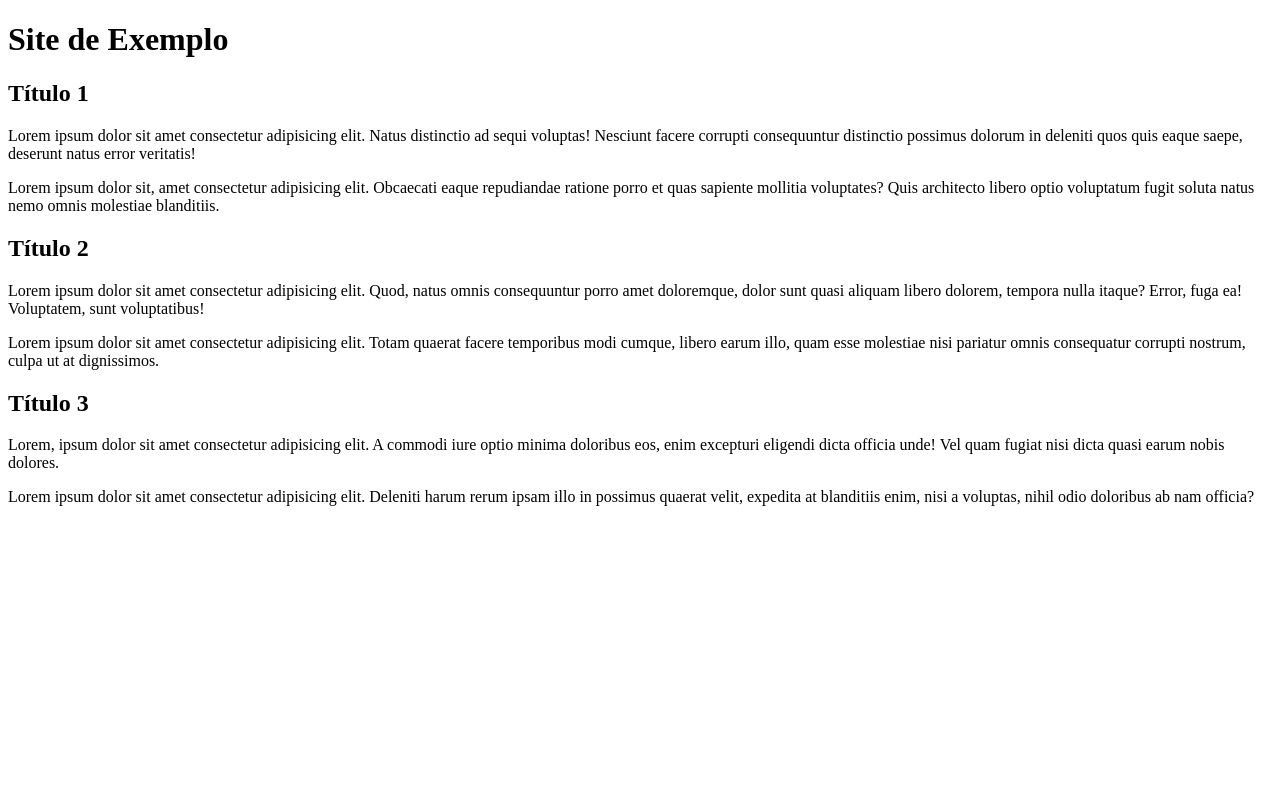
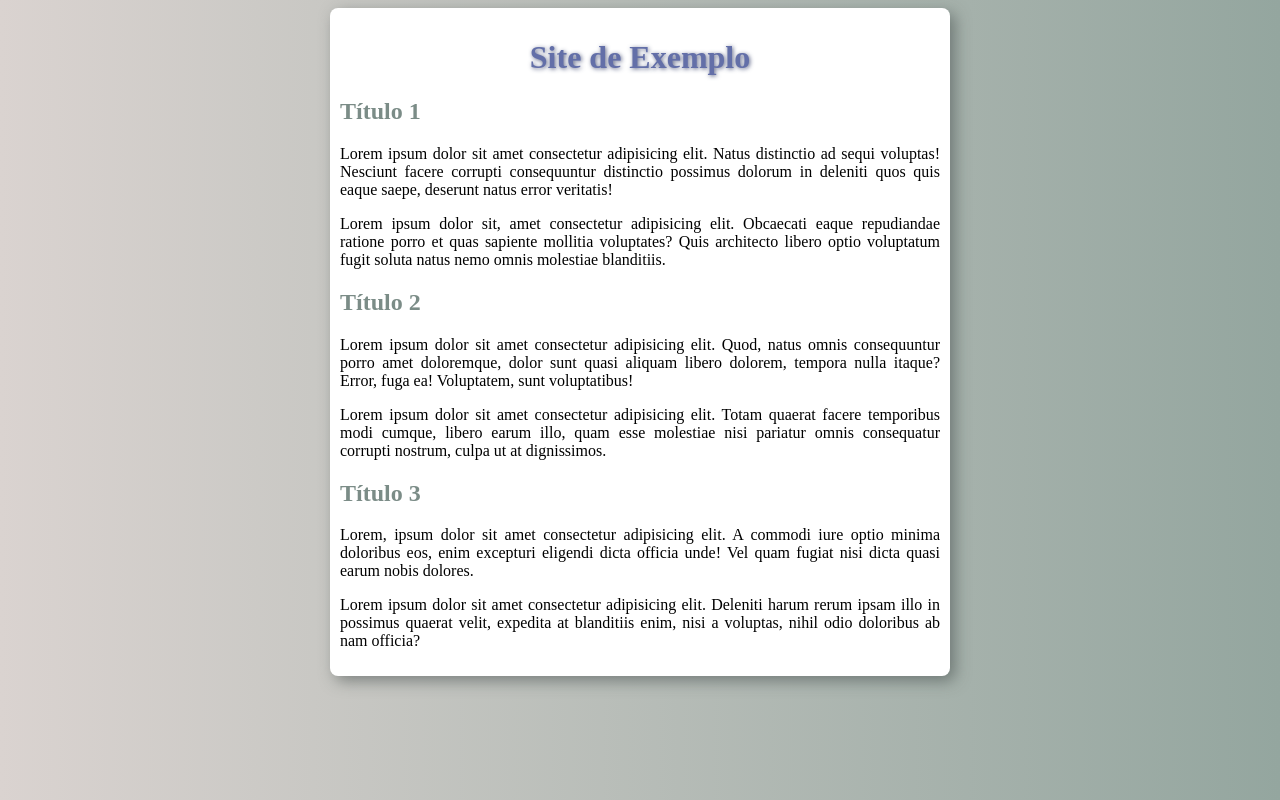
Before and after one commit to Mychael-Douglass/html-css, a plain HTML site: page exercicios/ex-016/cor03.html in a window 1280 px wide. Drawn offline with Linux system fonts and the light colour scheme.

Commit message:
Update style.css

```diff
--- a/exercicios/ex-016/style.css
+++ b/exercicios/ex-016/style.css
@@ -1 +1,33 @@
 @charset "UTF-8"
+
+* {
+    font-family: Arial, Helvetica, sans-serif;
+    height: 100%;
+}
+
+body {
+    background-image: linear-gradient(to left, #94A69F, #DAD3D0);
+}
+
+main {
+    background-color: white;
+    border-radius: 8px;
+    box-shadow: 5px 5px 15px #424b488c;
+    width: 600px;
+    padding: 10px;
+    margin: auto;
+}
+
+h1 {
+    color: #636FA8;
+    text-align: center;
+    text-shadow: 1px 1px 4px #444d74da;
+}
+
+h2 {
+    color: #7B8C87;
+}
+
+p {
+    text-align: justify;
+}
```
